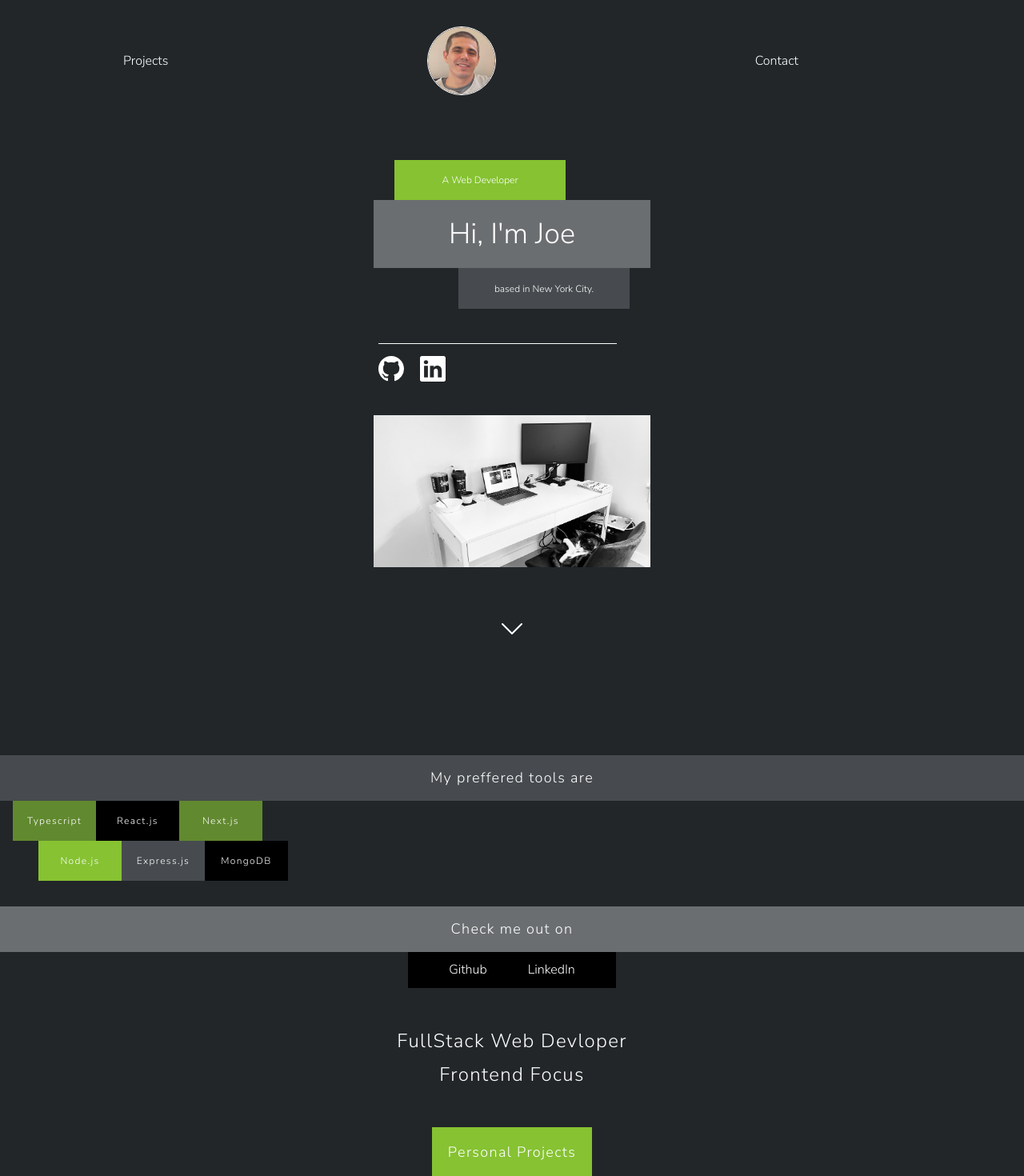
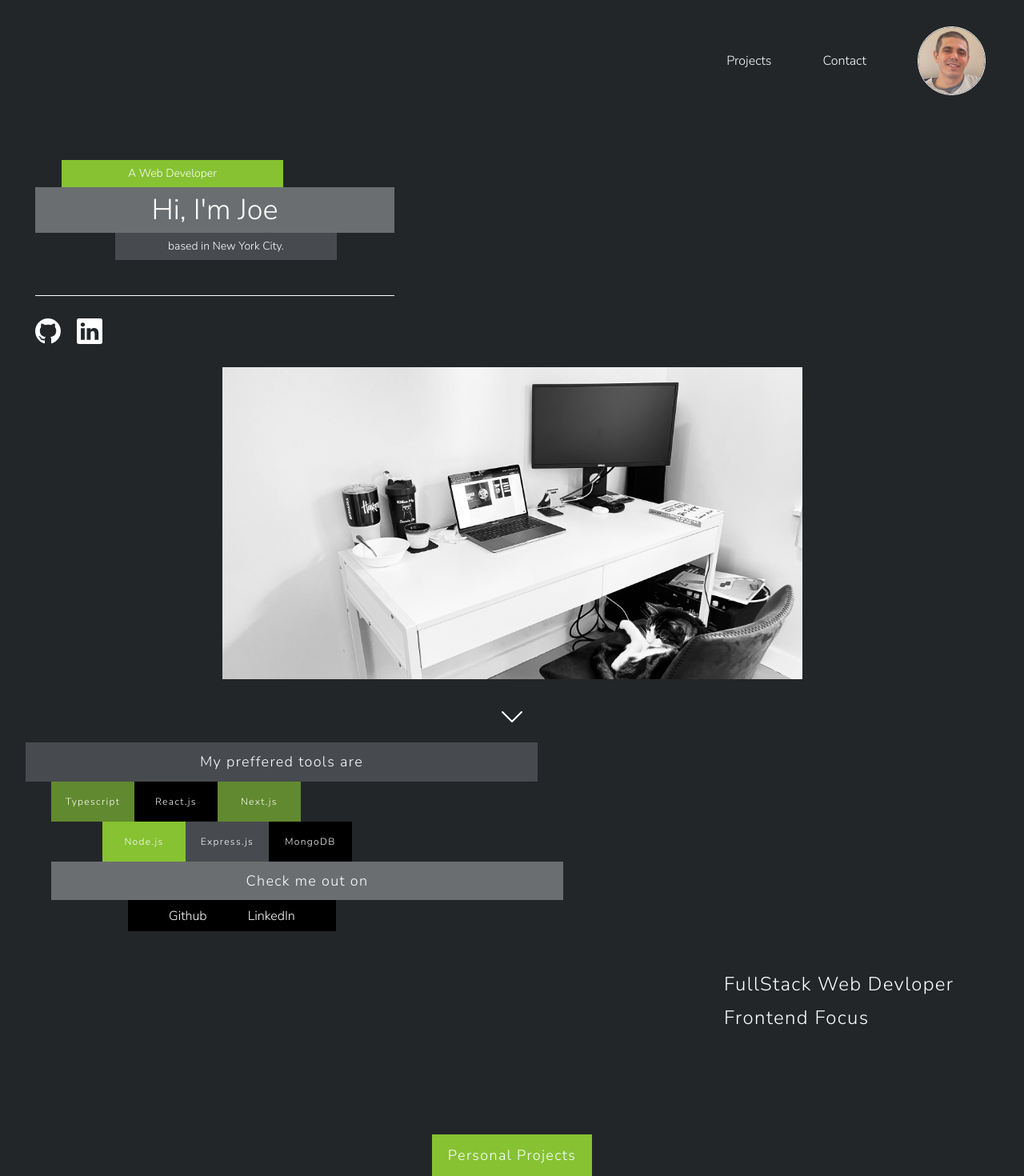
Before and after one commit to the-rabblerouser/McCann-Portfolio, a Next.js app: page / in a window 1280 px wide. Shown: the top 1470 px of the page at 80% size. Built offline with nearby package versions, Linux system fonts and the light colour scheme.

Commit message:
Tablet sizing

```diff
--- a/components/AboutMe/About.tsx
+++ b/components/AboutMe/About.tsx
@@ -4,8 +4,10 @@ import Link from 'next/link';
 import {
 	AboutContainer,
 	AboutMe,
-	ToolsContainer,
+	ToolsContainerOne,
+	ToolsContainerTwo,
 	Tool,
+	CheckOut,
 	LinksContainer,
 	MediaLink,
 	WebDeveloper,
@@ -16,22 +18,18 @@ const About = () => {
 	return (
 		<>
 			<AboutContainer>
-				<AboutMe color='#474B4f' margin='7px 0 0 0'>
-					My preffered tools are
-				</AboutMe>
-				<ToolsContainer margin='0 0 0 1rem'>
+				<AboutMe>My preffered tools are</AboutMe>
+				<ToolsContainerOne>
 					<Tool color='#61892f'>Typescript</Tool>
 					<Tool color='#000000'>React.js</Tool>
 					<Tool color='#61892f'>Next.js</Tool>
-				</ToolsContainer>
-				<ToolsContainer margin='0 0 0 3rem'>
+				</ToolsContainerOne>
+				<ToolsContainerTwo>
 					<Tool color='#86c232'>Node.js</Tool>
 					<Tool color='#474B4F'>Express.js</Tool>
 					<Tool color='#000000'>MongoDB</Tool>
-				</ToolsContainer>
-				<AboutMe color='#6b6e70' margin='0'>
-					Check me out on
-				</AboutMe>
+				</ToolsContainerTwo>
+				<CheckOut>Check me out on</CheckOut>
 				<LinksContainer>
 					<MediaLink href='https://github.com/the-rabblerouser'>
 						Github
--- a/components/AboutMe/aboutme.styled.ts
+++ b/components/AboutMe/aboutme.styled.ts
@@ -13,44 +13,50 @@ export const AboutContainer = styled.div`
 	}
 `;
 
-interface AboutTypes {
-	margin: string;
-	color: string;
-}
-
-export const AboutMe = styled.p<AboutTypes>`
+export const AboutMe = styled.p`
 	display: flex;
 	align-items: center;
 	justify-content: center;
 	width: 100%;
 	height: 64.47px;
-	margin: ${({ margin }) => margin};
-	background: ${({ color }) => color};
+	margin: 7px 0 0 0;
+	background: ${({ theme }) => theme.darkGrey};
 	color: ${({ theme }) => theme.white};
 	font-size: 18px;
 	line-height: 21px;
 	text-align: center;
 	letter-spacing: 1.35px;
 
-	@media (min-width: 810px) {
+	@media (min-width: 765px) {
+		width: 50vw;
+		margin: 1rem 0 0 2rem;
 		text-align: center;
-		margin: 2rem 0 0 0;
 	}
 `;
 
-interface ToolTypes {
-	margin: string;
-}
-
-export const ToolsContainer = styled.div<ToolTypes>`
+export const ToolsContainerOne = styled.div`
 	display: flex;
 	align-items: center;
 	justify-content: start;
 	height: 50px;
 	width: 100vw;
-	margin: ${({ margin }) => margin};
+	margin: 0 0 0 1rem;
 
 	@media (min-width: 810px) {
+		margin: 0 0 0 4rem;
+	}
+`;
+
+export const ToolsContainerTwo = styled.div`
+	display: flex;
+	align-items: center;
+	justify-content: start;
+	height: 50px;
+	width: 100vw;
+	margin: 0 0 0 3rem;
+
+	@media (min-width: 810px) {
+		margin: 0 0 0 8rem;
 	}
 `;
 
@@ -71,6 +77,27 @@ export const Tool = styled.p`
 	}
 `;
 
+export const CheckOut = styled.p`
+	display: flex;
+	align-items: center;
+	justify-content: center;
+	width: 100%;
+	height: 64.47px;
+	margin: 0;
+	background: ${({ theme }) => theme.lightGrey};
+	color: ${({ theme }) => theme.white};
+	font-size: 18px;
+	line-height: 21px;
+	text-align: center;
+	letter-spacing: 1.35px;
+
+	@media (min-width: 765px) {
+		width: 50%;
+		margin: 0 0 0 4rem;
+		text-align: center;
+	}
+`;
+
 export const LinksContainer = styled.div`
 	align-self: center;
 	display: flex;
@@ -82,7 +109,9 @@ export const LinksContainer = styled.div`
 	background: ${({ theme }) => theme.black};
 	text-align: center;
 
-	@media (min-width: 810px) {
+	@media (min-width: 765px) {
+		align-self: start;
+		margin: 0 0 0 10rem;
 	}
 `;
 
@@ -95,7 +124,7 @@ export const MediaLink = styled.a`
 		color: ${({ theme }) => theme.lightGreen};
 	}
 
-	@media (min-width: 811px) {
+	@media (min-width: 765px) {
 	}
 `;
 
@@ -115,7 +144,10 @@ export const WebDeveloper = styled.p`
 	text-align: center;
 	letter-spacing: 1.35px;
 
-	@media (min-width: 810px) {
+	@media (min-width: 765px) {
+		align-self: end;
+		margin: 3rem 0 0 0;
+		text-align: left;
 	}
 `;
 
@@ -144,6 +176,7 @@ export const ProjectsButton = styled.a`
 		background-color: ${({ theme }) => theme.darkGreen};
 	}
 
-	@media (min-width: 811px) {
+	@media (min-width: 765px) {
+		margin: 8rem 0 0 0;
 	}
 `;
--- a/components/Connect/connect.styled.ts
+++ b/components/Connect/connect.styled.ts
@@ -9,7 +9,7 @@ export const Container = styled.div<ConnectStyledProps>`
 	justify-content: start;
 	height: 20vh;
 	width: 100vw;
-	@media (min-width: 810px) {
+	@media (min-width: 765px) {
 	}
 `;
 
@@ -25,7 +25,11 @@ export const ConnectParagraph = styled.p`
 	margin: 25px 0 0 0;
 	color: ${({ theme }) => theme.white};
 
-	@media (min-width: 810px) {
+	@media (min-width: 765px) {
+		width: 540px;
+		height: 66px;
+		margin: 0 0 0 0;
+		font-size: 24px;
 	}
 `;
 
@@ -46,7 +50,8 @@ export const Email = styled.a`
 		transition: text-decoration 0.3s, color 0.3s;
 	}
 
-	@media (min-width: 810px) {
+	@media (min-width: 765px) {
+		font-size: 24px;
 	}
 `;
 
@@ -60,9 +65,10 @@ export const LinksContainer = styled.div`
 	margin: 15% 0 0 0;
 	text-align: center;
 
-	@media (min-width: 810px) {
-		margin-top: 5rem;
-		width: 20rem;
+	@media (min-width: 765px) {
+		margin-top: 4rem;
+		width: 50%;
+		font-size: 18px;
 	}
 `;
 
@@ -82,7 +88,8 @@ export const MediaLink = styled.a`
 		color: ${({ theme }) => theme.lightGreen};
 	}
 
-	@media (min-width: 810px) {
+	@media (min-width: 765px) {
+		font-size: 18px;
 	}
 `;
 
@@ -98,6 +105,7 @@ export const Brand = styled.p`
 	text-transform: uppercase;
 	color: ${({ theme }) => theme.white};
 
-	@media (min-width: 810px) {
+	@media (min-width: 765px) {
+		font-size: 18px;
 	}
 `;
--- a/components/Hero/hero.styled.ts
+++ b/components/Hero/hero.styled.ts
@@ -3,13 +3,13 @@ import styled from 'styled-components';
 export const OuterContainer = styled.div`
 	display: flex;
 	flex-direction: column;
-	align-items: center;
+	align-items: start;
 	justify-content: start;
 	height: 89vh;
 	width: 100vw;
-	margin-top: 79.8px;
+	margin: 79.8px 0 0 0;
 
-	@media (min-width: 810px) {
+	@media (min-width: 765px) {
 	}
 `;
 
@@ -28,7 +28,10 @@ export const Name = styled.p`
 	line-height: 42px;
 	text-align: center;
 
-	@media (min-width: 810px) {
+	@media (min-width: 765px) {
+		width: 449px;
+		height: 110px;
+		margin: 0 0 0 44px;
 	}
 `;
 
@@ -45,7 +48,11 @@ export const WebDev = styled.p`
 	text-align: center;
 	background-color: ${({ theme }) => theme.lightGreen};
 
-	@media (min-width: 810px) {
+	@media (min-width: 765px) {
+		width: 277px;
+		height: 65.52px;
+		margin: 0 0 0 77px;
+		font-size: 14px;
 	}
 `;
 
@@ -62,7 +69,11 @@ export const NYC = styled.p`
 	text-align: center;
 	background-color: ${({ theme }) => theme.darkGrey};
 
-	@media (min-width: 810px) {
+	@media (min-width: 765px) {
+		width: 277px;
+		height: 65.52px;
+		margin: 0 0 0 144px;
+		font-size: 14px;
 	}
 `;
 
@@ -79,7 +90,10 @@ export const IconContainer = styled.div`
 	border-top: 1px solid ${({ theme }) => theme.white};
 	color: ${({ theme }) => theme.white};
 
-	@media (min-width: 810px) {
+	@media (min-width: 765px) {
+		width: 449px;
+		margin: 43.4px 0 0 44px;
+		padding-top: 28px;
 	}
 `;
 
@@ -88,7 +102,10 @@ export const Img = styled.img`
 	height: 190.03px;
 	margin-top: 43px;
 
-	@media (min-width: 810px) {
+	@media (min-width: 765px) {
+		align-self: center;
+		width: 725px;
+		height: 390px;
 	}
 `;
 
@@ -101,6 +118,7 @@ export const ArrowContainer = styled.div`
 	margin-top: 61px;
 	color: ${({ theme }) => theme.white};
 
-	@media (min-width: 810px) {
+	@media (min-width: 765px) {
+		margin-top: 31px;
 	}
 `;
--- a/components/Navbar/navbar.styled.ts
+++ b/components/Navbar/navbar.styled.ts
@@ -5,21 +5,22 @@ export const OuterContainer = styled.div`
 	width: 100vw;
 	margin-top: 2rem;
 
-	@media (min-width: 811px) {
-		width: 90vw;
+	@media (min-width: 765px) {
 	}
 `;
 
 export const NavLinks = styled.div`
 	display: flex;
 	flex-direction: row;
-	justify-content: space-around;
+	justify-content: center;
 	align-items: center;
+	gap: 3rem;
 	width: 100%;
 	height: 100%;
 
-	@media (min-width: 811px) {
-		justify-content: -webkit-end;
+	@media (min-width: 765px) {
+		justify-content: end;
+		gap: 4rem;
 	}
 `;
 
@@ -30,8 +31,9 @@ export const Img = styled.img`
 	border: 1px solid white;
 	border-radius: 100%;
 
-	@media (min-width: 810px) {
-		margin: 1rem;
+	@media (min-width: 765px) {
+		order: 3;
+		margin: 0 3rem 0 0;
 	}
 `;
 
@@ -47,7 +49,7 @@ export const Projects = styled.a`
 		color: ${({ theme }) => theme.lightGreen};
 	}
 
-	@media (min-width: 811px) {
+	@media (min-width: 765px) {
 	}
 `;
 
@@ -60,4 +62,8 @@ export const Contact = styled.a`
 		transition: 0.3s;
 		color: ${({ theme }) => theme.primary};
 	}
+
+	@media (min-width: 765px) {
+		order: 2;
+	}
 `;
```
